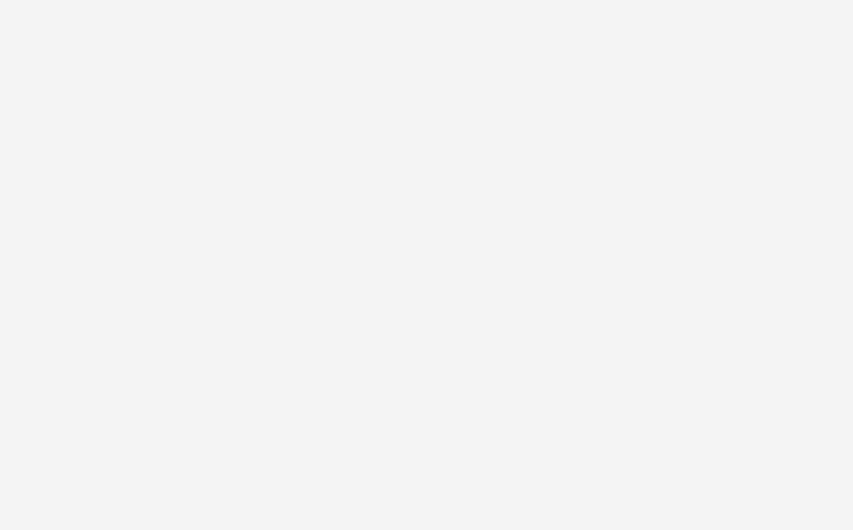
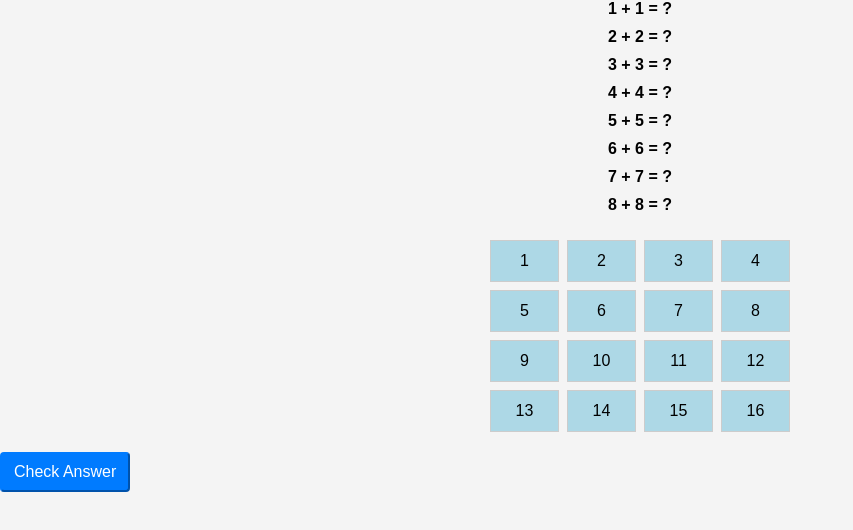
Before and after one commit to mustafaElwakel/bijlexMustafa, a React (Create React App) app: page /eqtable2 in a window 1280 px wide. Before the commit this address had no page. Shown: the top 530 px of the page, without its empty margins (0-853 px from the left). Built offline with nearby package versions, Linux system fonts and the light colour scheme.

Commit message:
TableEquation

```diff
--- a/src/App.css
+++ b/src/App.css
@@ -2,9 +2,13 @@
 @import "Exercises/QuestionBlock.css";
 @import "Exercises/MatchingFractions.css";
 @import "Exercises/AnswerBlock.css";
+@import "Exercises/DivisibleNumber.css";
 @import "Exercises/DuoLingo.css";
+@import "Exercises/MagicSquare.css";
+@import "Exercises/TableEquation.css";
 
-@import "Exercises/MagicSquare.css";
+@import "Exercises/TableEquationExtra.css";
+
 .App {
   text-align: center;
 }
--- /dev/null
+++ b/src/Exercises/DivisibleNumber.css
@@ -0,0 +1,38 @@
+.box-container {
+    display: flex;
+    flex-wrap: wrap;
+    justify-content: center; /* Center horizontally */
+    align-items: center; /* Center vertically */
+
+  }
+
+  .box {
+    flex: 1;
+    width: calc(20% - 5px); /* Adjust the width and gap as needed */
+    height: 50px;
+    background-color: #f0f0f0;
+    display: flex;
+    justify-content: center;
+    align-items: center;
+    font-weight: bold;
+    font-size: 16px;
+    border: 1px solid #ccc;
+    margin-right: 5px; /* Gap between boxes */
+    margin-bottom: 10px; /* Gap between rows */
+    grid-template-columns: repeat(5, 1fr);
+  }
+  .box-divide{
+    flex: 1;
+    width: calc(20% - 5px); /* Adjust the width and gap as needed */
+    height: 50px;
+    background-color: #f0f0f0;
+    display: flex;
+    justify-content: center;
+    align-items: center;
+    font-weight: bold;
+    font-size: 16px;
+    border: 1px solid #ccc;
+    margin-right: 100px; /* Gap between boxes */
+    margin-bottom: 50px; /* Gap between rows */
+    grid-template-columns: repeat(5, 1fr);
+  }
--- /dev/null
+++ b/src/Exercises/DivisibleNumber.jsx
@@ -0,0 +1,48 @@
+import React, { useState } from 'react';
+
+const BoxContainer = () => {
+  const boxes = Array.from({ length: 8 }, (_, index) => index + 2); // Updated range from 2 to 9
+  const boxDivideNumber = 5; // Set the "box-divide" number here
+
+  const [selectedBoxes, setSelectedBoxes] = useState([]);
+
+  const handleBoxClick = (boxNumber) => {
+    if (selectedBoxes.includes(boxNumber)) {
+      setSelectedBoxes(selectedBoxes.filter((selectedBox) => selectedBox !== boxNumber));
+    } else {
+      setSelectedBoxes([...selectedBoxes, boxNumber]);
+    }
+  };
+
+  const areAllSelectedDivisible = selectedBoxes.every((selectedBox) => selectedBox % boxDivideNumber === 0);
+
+  return (
+    <div>
+      <div className="box-divide" style={{ backgroundColor: 'lightblue' }}>
+        {boxDivideNumber}
+      </div>
+
+      <div className="box-container">
+        {boxes.map((boxNumber) => (
+          <div
+            key={boxNumber}
+            className={`box ${selectedBoxes.includes(boxNumber) ? 'selected' : ''}`}
+            onClick={() => handleBoxClick(boxNumber)}
+            style={{
+              backgroundColor: selectedBoxes.includes(boxNumber) ? 'grey' : 'white',
+              cursor: 'pointer',
+            }}
+          >
+            {boxNumber}
+          </div>
+        ))}
+      </div>
+
+      <button onClick={() => alert(areAllSelectedDivisible ? `Correct! All selected boxes are divisible by ${boxDivideNumber}` : `Oops! Not all selected boxes are divisible by ${boxDivideNumber}`)}>
+        Check Answer
+      </button>
+    </div>
+  );
+};
+
+export default BoxContainer;
--- /dev/null
+++ b/src/Exercises/TableEquation.css
@@ -0,0 +1,43 @@
+/* MagicSquare.css */
+
+/* Styling for the equations */
+.equations {
+  display: flex;
+  flex-direction: column;
+  align-items: center;
+  font-size: 16px;
+  font-weight: bold;
+  margin-bottom: 20px;
+}
+
+.equations div {
+  margin-bottom: 10px;
+}
+
+/* Styling for the table */
+.table-square {
+  display: grid;
+  grid-template-columns: repeat(3, 1fr);
+  gap: 10px;
+  max-width: 300px;
+  margin: 0 auto;
+}
+
+  .square {
+    display: flex;
+    align-items: center;
+    justify-content: center;
+    background-color: lightblue;
+    border: 1px solid #ccc;
+    font-size: 1.5rem;
+    height: 60px;
+  }
+  .check-button{
+    display: flex;
+    align-items: center;
+    justify-content: cente
+  }
+  .square.selected {
+    background-color: #ffcc00; /* Change this to your desired color */
+    /* You can adjust other styles like border, text color, etc. here */
+  }
--- /dev/null
+++ b/src/Exercises/TableEquation.jsx
@@ -0,0 +1,58 @@
+import React, { useState } from 'react';
+import './TableEquation.css'; // Import the CSS file
+
+const TableEquation = () => {
+  const numbers = [1, 2, 3, 4, 5, 6, 7, 8, 9]; // Numbers for the grid
+  const correctAnswers = [2, 4, 6, 8];
+
+  // State to track selected squares
+  const [selectedSquares, setSelectedSquares] = useState([]);
+
+  // Event handler for square selection
+  const handleSquareClick = (number) => {
+    setSelectedSquares((prevSelected) => {
+      if (prevSelected.includes(number)) {
+        // Deselect if already selected
+        return prevSelected.filter((n) => n !== number);
+      } else {
+        // Select if not already selected
+        return [...prevSelected, number];
+      }
+    });
+  };
+
+  // Check answer function
+  const checkAnswer = () => {
+    const sortedSelected = selectedSquares.sort();
+    if (JSON.stringify(sortedSelected) === JSON.stringify(correctAnswers)) {
+      alert('Congratulations! You got it right!');
+    } else {
+      alert('Oops! Try again.');
+    }
+  };
+
+  return (
+    <>
+      <div className='equations'>
+        <div>1 + 1 = ?</div>
+        <div>2 + 2 = ?</div>
+        <div>3 + 3 = ?</div>
+        <div>4 + 4 = ?</div>
+      </div>
+      <div className="table-square">
+        {numbers.map((number) => (
+          <div
+            key={number}
+            className={`square ${selectedSquares.includes(number) ? 'selected' : ''}`}
+            onClick={() => handleSquareClick(number)}
+          >
+            {number}
+          </div>
+        ))}
+      </div>
+      <button onClick={checkAnswer}>Check Answer</button>
+    </>
+  );
+};
+
+export default TableEquation;
--- /dev/null
+++ b/src/Exercises/TableEquationExtra.css
@@ -0,0 +1,39 @@
+/* TableEquationExtra.css */
+
+/* Basic styling for the table squares */
+.table-square {
+  display: grid;
+  grid-template-columns: repeat(4, 1fr);
+  gap: 8px;
+}
+
+.square {
+  display: flex;
+  align-items: center;
+  justify-content: center;
+  height: 40px;
+  font-size: 16px;
+  border: 1px solid #ccc;
+  cursor: pointer;
+}
+
+/* Selected squares */
+.square.selected {
+  background-color: #f0f0f0;
+}
+
+/* Correct squares */
+.square.correct {
+  background-color: #a0e68b; /* Green */
+}
+
+/* Incorrect squares */
+.square.incorrect {
+  background-color: #ff9c9c; /* Red */
+}
+
+/* Equations styling (adjust as needed) */
+.equations {
+  margin-bottom: 16px;
+  font-weight: bold;
+}
--- /dev/null
+++ b/src/Exercises/TableEquationExtra.jsx
@@ -0,0 +1,74 @@
+import React, { useState } from 'react';
+import './TableEquationExtra.css'; // Import the CSS file
+
+const TableEquation = () => {
+  const numbers = [1, 2, 3, 4, 5, 6, 7, 8, 9, 10, 11, 12, 13, 14, 15, 16]; // Numbers for the 4x4 grid
+  const correctAnswers = [2, 4, 6, 8, 10, 12, 14, 16]; // Correct answers for the 8 equations
+
+  // State to track selected squares and correctness
+  const [selectedSquares, setSelectedSquares] = useState([]);
+  const [squareStatus, setSquareStatus] = useState({});
+
+  // Event handler for square selection
+  // Event handler for square selection
+const handleSquareClick = (number) => {
+  setSelectedSquares((prevSelected) => {
+    if (prevSelected.includes(number)) {
+      // Deselect if already selected
+      return prevSelected.filter((n) => n !== number);
+    } else {
+      // Select if not already selected
+      return [...prevSelected, number];
+    }
+  });
+
+  // Check correctness for the clicked square
+  const isCorrect = correctAnswers.includes(number);
+  setSquareStatus((prevStatus) => ({
+    ...prevStatus,
+    [number]: isCorrect ? 'correct' : 'incorrect',
+  }));
+};
+
+
+  // Check answer function
+  const checkAnswer = () => {
+    const sortedSelected = selectedSquares.sort();
+    const sortedCorrectAnswers = correctAnswers.sort(); // Sort the correct answers array
+
+    console.log(sortedSelected);
+    console.log(sortedCorrectAnswers);
+
+    const isCorrect = JSON.stringify(sortedSelected) === JSON.stringify(sortedCorrectAnswers); // Compare as strings
+    setSquareStatus(
+      numbers.reduce((status, number) => {
+        status[number] = isCorrect ? 'correct' : 'incorrect';
+        return status;
+      }, {})
+    );
+  };
+
+  return (
+    <>
+      <div className='equations'>
+        {correctAnswers.map((answer) => (
+          <div key={answer}>{answer / 2} + {answer / 2} = ?</div>
+        ))}
+      </div>
+      <div className="table-square">
+        {numbers.map((number) => (
+          <div
+            key={number}
+            className={`square ${selectedSquares.includes(number) ? squareStatus[number] : ''}`}
+            onClick={() => handleSquareClick(number)}
+          >
+            {number}
+          </div>
+        ))}
+      </div>
+      <button onClick={checkAnswer}>Check Answer</button>
+    </>
+  );
+};
+
+export default TableEquation;
--- a/src/MainRouter.jsx
+++ b/src/MainRouter.jsx
@@ -10,7 +10,10 @@ import App from "./App.jsx";
 import QuestionList from "./utils/questionsPage.jsx";
 import Chart2 from "./Charts/Chart6.jsx";
 import MatchingFractions from "./Exercises/MatchingFractions.jsx";
+import DivisibleNumber from "./Exercises/DivisibleNumber.jsx";
+import TableEquation from "./Exercises/TableEquation.jsx";
 
+import TableEquationExtra from "./Exercises/TableEquationExtra.jsx";
 const MainRouter = () => {
    return (
     <Router>
@@ -26,6 +29,10 @@ const MainRouter = () => {
         <Route path="/slotmachine2" element={<SlotMachineV2/>} />
 
         <Route path="/magic" element={<MagicSquare/>} />
+        <Route path="/divide" element={<DivisibleNumber/>} />
+
+        <Route path="/eqtable" element={<TableEquation/>} />
+        <Route path="/eqtable2" element={<TableEquationExtra/>} />
 
 
       </Routes>
--- a/src/utils/questionsPage.jsx
+++ b/src/utils/questionsPage.jsx
@@ -39,7 +39,6 @@ function QuestionList() {
 
             <p>{JSON.stringify(answers)}</p>
             {questions.map((question, index) => (
-                //TODO check if the answer is close 1/3 .33333333 .33
                 <Question q={question} key={index} status={CheckAnswer && (answers[index] === question.answer ? 'OK': 'WRONG')} onAnswer={(newValue) => {
                     setAnswers({
                        ...answers,
```
Also changed, not shown: src/Charts/Chart1.jsx (+1 -30 lines).
